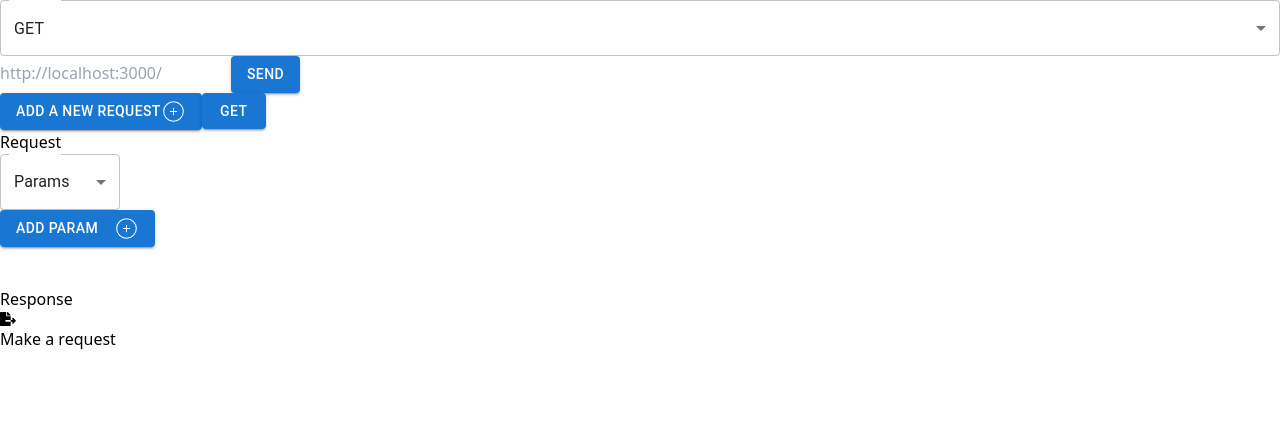
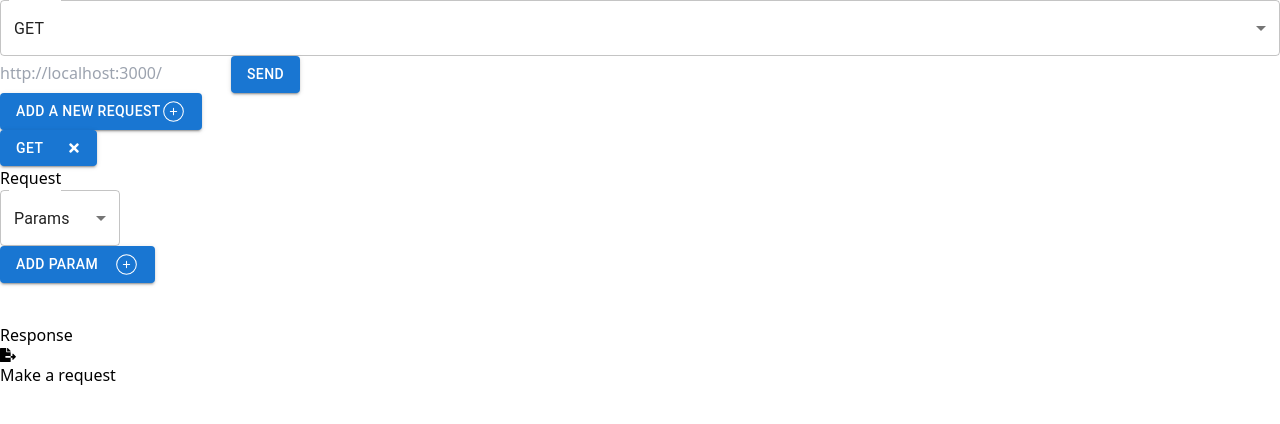
Before and after one commit to jmgrd98/api-client-react, a React (Vite) app: page / in a window 1280 px wide. Both pictures are taken after a click on the button "ADD A NEW REQUEST". Shown: the top 424 px of the page. Built offline with nearby package versions, Linux system fonts and the light colour scheme.

Commit message:
delete sidebar request

```diff
--- a/src/components/Header.jsx
+++ b/src/components/Header.jsx
@@ -28,7 +28,7 @@ function Header() {
 
     return (
         <>
-        <div className="flex items-center w-full gap-5 top-0 p-5 h-1/6 bg-gray-700 text-white">
+        <div className="flex items-center w-full gap-5 top-0 p-5 h-1/6 border-b bg-[#646165] border-gray-400 text-white">
             <Box sx={{ minWidth: 120 }}>
                 <FormControl fullWidth>
                     <Select
@@ -48,7 +48,7 @@ function Header() {
                 </FormControl>
             </Box>
             <input
-                className='w-full p-3 rounded-xl text-black'
+                className='w-full p-3 rounded-xl text-black border border-gray-400'
                 type='text'
                 value={url}
                 onChange={(e) => handleUrlChange(e)}
--- a/src/components/Sidebar.jsx
+++ b/src/components/Sidebar.jsx
@@ -1,6 +1,7 @@
 import { useState } from 'react';
 import { useMethodUrlContext } from '../context/MethodUrlContext';
 import { CiCirclePlus } from "react-icons/ci";
+import { FaTimes } from 'react-icons/fa'; // Import the FaTimes icon
 import Button from '@mui/material/Button';
 
 function Sidebar() {
@@ -17,6 +18,12 @@ function Sidebar() {
     updateUrl(request.url);
     updateBody(request.body);
   }
+
+  const deleteRequest = (index) => {
+    const updatedRequests = [...requests];
+    updatedRequests.splice(index, 1);
+    setRequests(updatedRequests);
+  };
 
   const getColorByMethod = (requestMethod, url) => {
     let color = ''
@@ -44,21 +51,24 @@ function Sidebar() {
   };
 
   return (
-    <div className="left-0 p-5 w-1/5 bg-gray-700 text-white flex flex-col gap-3">
+    <div className="left-0 p-5 w-1/5 bg-[#95A472] text-white flex flex-col gap-3">
       <Button onClick={addNewRequest} variant='contained' className="flex items-center gap-5">
         <p>Add a new request</p>
         <CiCirclePlus style={{ width: 25, height: 25, cursor: 'pointer'}}/>
       </Button>
 
       {requests.map((request, index) => (
+        <div key={index} className="flex items-center justify-between">
           <Button
+          sx={{ display: 'flex', alignItems: 'center', gap: 3, maxWidth: '150px'}}
             variant='contained'
             color={getColorByMethod(request.method)}
-          key={index}
             onClick={() => updateInfo(request)}
           >
-          {request.method}
+            <p>{request.method}</p>
+            <FaTimes onClick={() => deleteRequest(index)} style={{ cursor: 'pointer' }} />
           </Button>
+        </div>
       ))}
     </div>
   )
```
Lines whose indentation alone changed are shown as unchanged.
